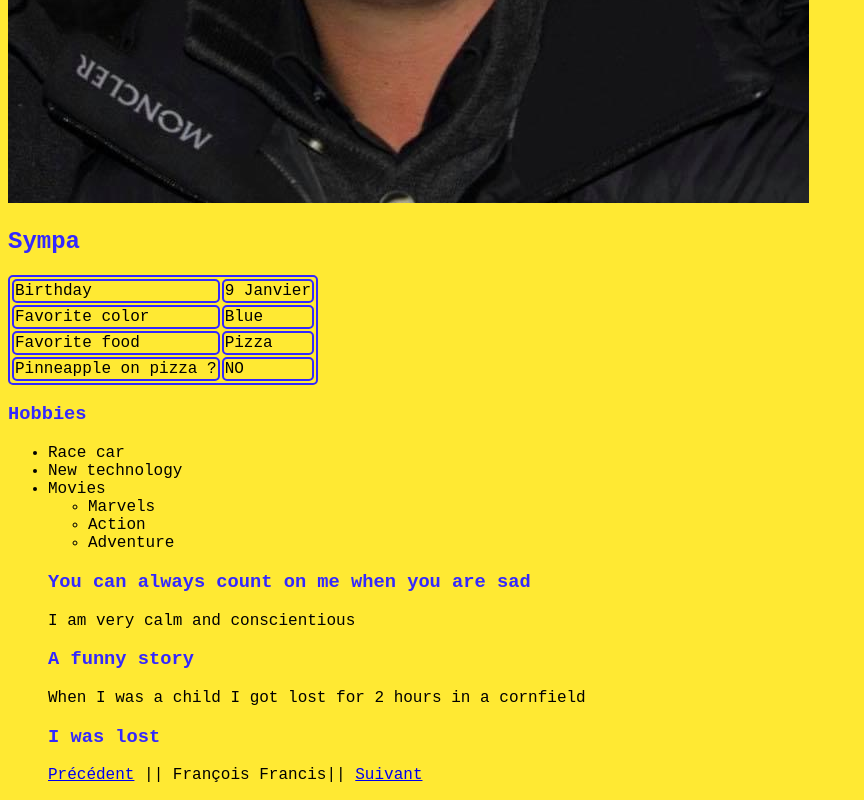
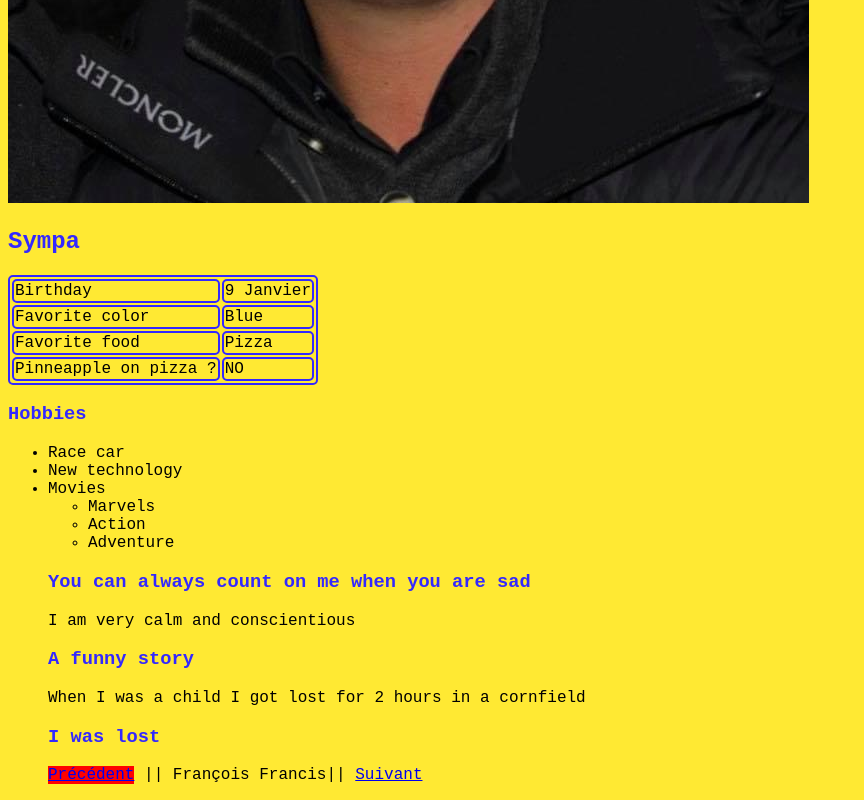
Before and after one commit to FrancisFrancois/markdown-warmup-html, a plain HTML site: page index.html in a window 1280 px wide. In both pictures the pointer is over the link "Précédent". Shown: the part 712-1512 px from the top of the page, without its empty margins (0-864 px from the left). Drawn offline with Linux system fonts and the light colour scheme.

Commit message:
update CSS

```diff
--- a/style.css
+++ b/style.css
@@ -13,3 +13,7 @@ table, td, tr {border-style: solid;
 h1 {color: #3328FF;}
 h2 {color: #3328FF;}
 h3 {color: #3328FF;}
+
+a:hover {
+       background-color: red;
+     }
```
Also changed, not shown: 1 other file.
